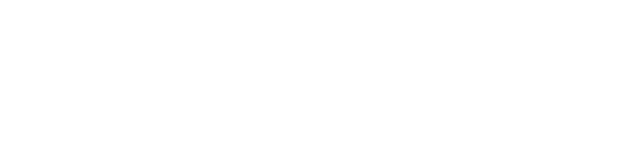
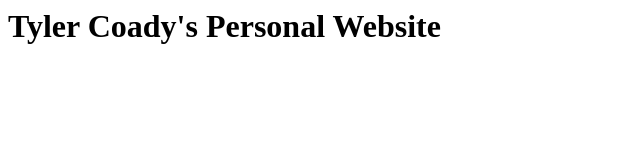
Before and after one commit to BUDSTER16/TylerCoady.github.io, a plain HTML site: page index.html in a window 1280 px wide. Shown: the whole page, without its empty margins (0-640 px from the left). Drawn offline with Linux system fonts and the light colour scheme.

Commit message:
adding basics

```diff
--- a/index.html
+++ b/index.html
@@ -1,3 +1,8 @@
 <html>
-
+	<HEAD>
+		<TITLE>Tyler Coady</TITLE>
+	</HEAD>
+	<BODY>
+		<h1>Tyler Coady's Personal Website</h1>
+	</BODY>
 </html>
```
